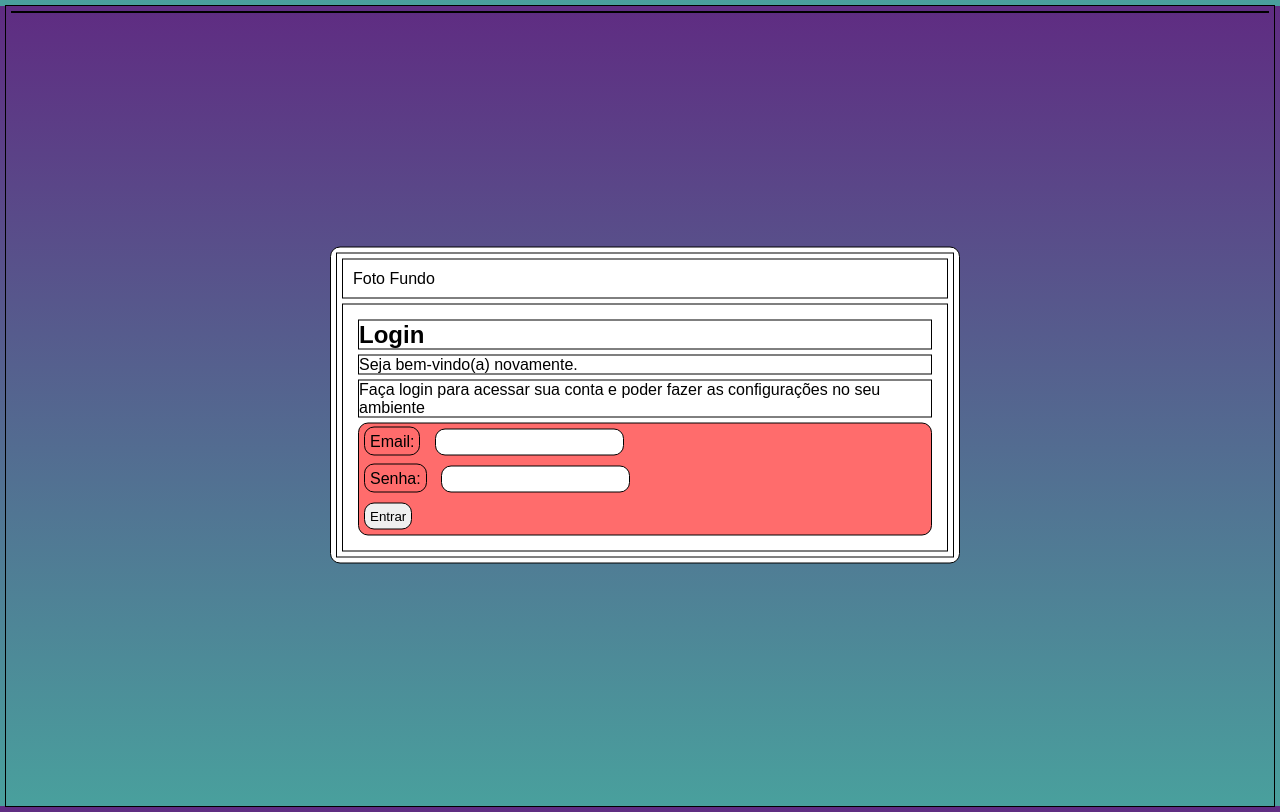
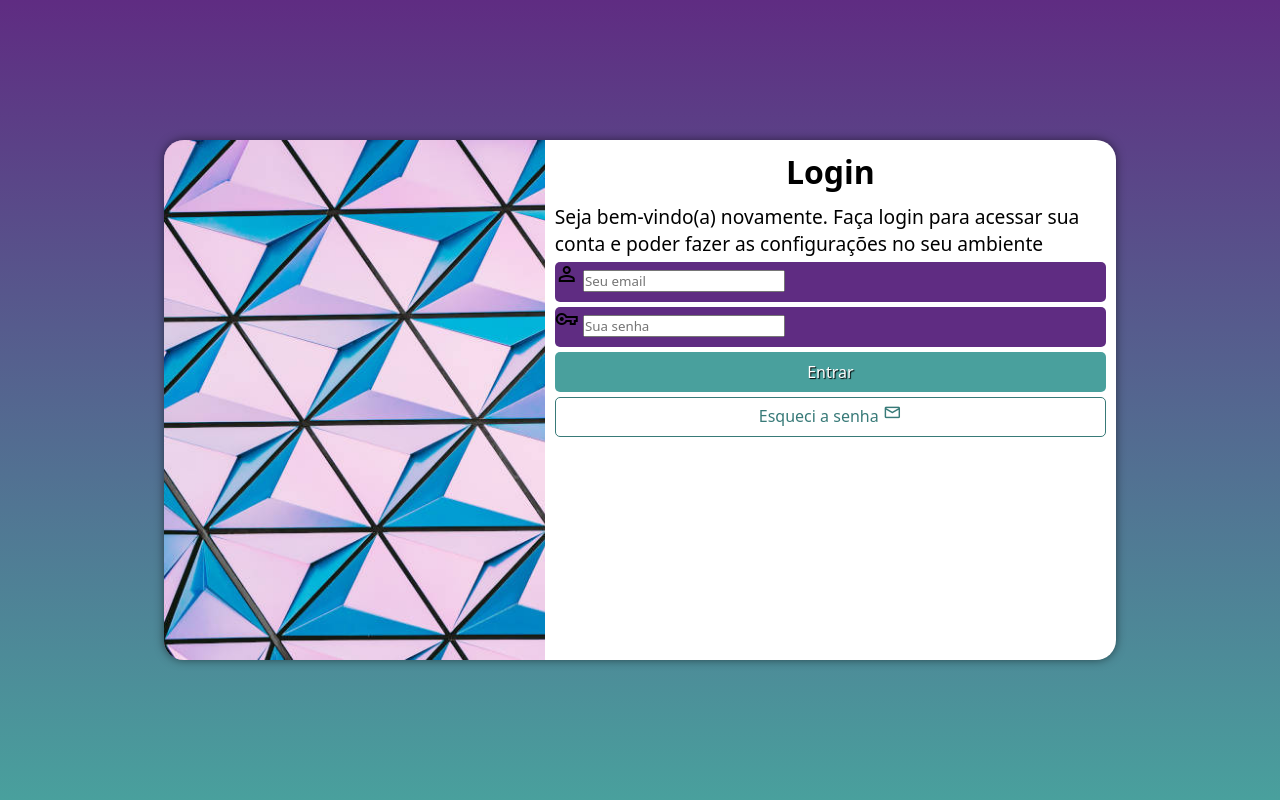
Before and after one commit to leonardodbc/projeto-login, a PHP site: page / in a window 1280 px wide. Run offline with PHP 8.4, Linux system fonts and the light colour scheme.

Commit message:
projeto login att

```diff
--- a/estilos/queries.css
+++ b/estilos/queries.css
@@ -0,0 +1,66 @@
+@charset "UTF-8";
+
+
+/* Tablets */
+@media screen and (min-width: 768px) and (max-width: 992px) {
+
+    body{
+        background-image: linear-gradient(to top, #49a09d, #5f2c82);
+    }
+
+    section#login {
+        width: 80vw;
+    }
+
+    section#login > div#imagem {
+        float: right;
+        width: 30%;
+        height: 100%;
+    }
+
+    section#login > div#formulario {
+        float: left;
+        width: 70%;
+        height: 100%;
+    }
+
+    div#formulario > h1 {
+        font-size: 1.5em;
+    }
+
+    div#formulario > p {
+        font-size: 1em;
+    }
+}
+
+/* Computadores e Telas grandes */
+@media screen and (min-width: 992px) {
+
+    body{
+        background-image: linear-gradient(to top, #49a09d, #5f2c82);
+    }
+
+    section#login {
+        width: 952px;
+    }
+
+    section#login > div#imagem {
+        float: left;
+        width: 40%;
+        height: 100%;
+    }
+
+    section#login > div#formulario {
+        float: right;
+        width: 60%;
+        height: 100%;
+    }
+
+    div#formulario > h1 {
+        font-size: 2em;
+    }
+
+    div#formulario > p {
+        font-size: 1.2em;
+    }
+}
--- a/estilos/style.css
+++ b/estilos/style.css
@@ -7,44 +7,107 @@
 */
 
 * {
-    border: 1px solid black;
-    font-family: Arial, Helvetica, sans-serif;
-    margin: 5px;
+    font-family: system-ui, -apple-system, BlinkMacSystemFont, 'Segoe UI', Roboto, Oxygen, Ubuntu, Cantarell, 'Open Sans', 'Helvetica Neue', sans-serif;
+    margin: 0px;
     padding: 0px;
+    box-sizing: border-box;
 }
 
-html {
-    height: 100%;
-}
-
-body {
-    background-image: linear-gradient(to top, #49a09d, #5f2c82);
+html, body {
+    background-color: #5f2c82;
+    height: 100vh;
+    width: 100vw;
 }
 
 main {
+    position: relative;
+    height: 100vh;
+    width: 100vw;
+}
+
+section#login {
     background-color: white;
-    border-radius: 10px;
+    width: 300px;
+    height: 520px;
+    border-radius: 20px;
+    box-shadow: 0px 0px 10px rgba(0, 0, 0, 0.5);
+    overflow: hidden;
+
     position: absolute;
     top: 50%;
     left: 50%;
     transform: translate(-50%, -50%);
+
+    transition: width 0.3s, height 0.3s;
+    transition-timing-function: ease;
 }
 
-div {
+section#login > div#imagem {
+    display: block;
+    background: #5f2c82 url(../imagens/fundo.jpg) no-repeat;
+    background-size: cover;
+    height: 200px;
+}
+
+section#login > div#formulario {
+    display: block;
     padding: 10px;
 }
 
-form {
-    border-radius: 10px;
-    background-color: rgb(255, 108, 108);
+div#formulario > h1 {
+    text-align: center;
+    margin-bottom: 10px;
 }
 
-label{
-    border-radius: 10px;
-    padding: 5px;
+div#formulario > p {
+    font-size: 0.8em;
 }
 
-input {
-    padding: 5px;
-    border-radius: 10px;
+form > div.campo {
+    display: block;
+    background-color: #5f2c82;
+    width: 100%;
+    height: 40px;
+    border-radius: 5px;
+    margin: 5px 0px;
 }
+
+form > input[type=submit] {
+    display: block;
+    width: 100%;
+    height: 40px;
+    background-color: #49a09d;
+    border: none;
+    border-radius: 5px;
+    color: white;
+    font-size: 1em;
+    text-shadow: 1px 1px 1px black;
+}
+
+form > input[type=submit]:hover {
+    background-color: #387a78;
+    cursor: pointer;
+}
+
+form > a.botao {
+    display: block;
+    width: 100%;
+    height: 40px;
+    background-color: white;
+    border: 1px solid #387a78;
+    border-radius: 5px;
+    text-decoration: none;
+    text-align: center;
+    color: #387a78;
+    font-size: 1em;
+    margin-top: 5px;
+    padding-top: 5px;
+}
+
+form > a.botao:hover {
+    background-color: #62d6d2;
+}
+
+form > a.botao > span {
+    font-size: 1.2em;
+}
--- a/index.html
+++ b/index.html
@@ -4,28 +4,29 @@
     <meta charset="UTF-8">
     <meta http-equiv="X-UA-Compatible" content="IE=edge">
     <meta name="viewport" content="width=device-width, initial-scale=1.0">
+    <link rel="stylesheet" href="https://fonts.googleapis.com/css2?family=Material+Symbols+Outlined:opsz,wght,FILL,GRAD@48,500,1,0" />
     <link rel="stylesheet" href="estilos/style.css">
     <link rel="stylesheet" href="estilos/queries.css">
     <title>Login</title>
 </head>
 <body>
     <main>
-        <section id="tela-login">
-            <div id="fundo">
-                Foto Fundo
-            </div>
+        <section id="login">
+            <div id="imagem"></div>
             <div id="formulario">
                 <h1>Login</h1>
-                <p>Seja bem-vindo(a) novamente.</p>
-                <p>Faça login para acessar sua conta e poder fazer as configurações no seu ambiente</p>
+                <p>Seja bem-vindo(a) novamente. Faça login para acessar sua conta e poder fazer as configurações no seu ambiente</p>
                 <form action="login.php" method="post">
-                    <label for="ilogin">Email:</label>
-                    <input type="email" name="login" id="ilogin" required>
-                    <br>
-                    <label for="isenha">Senha:</label>
-                    <input type="password" name="senha" id="isenha" required minlength="8">
-                    <br>
+                    <div class="campo">
+                        <label for="iemail"><span class="material-symbols-outlined">person</span></label>
+                        <input type="email" name="email" id="iemail" placeholder="Seu email" autocomplete="email" required>
+                    </div>
+                    <div class="campo">
+                        <label for="isenha"><span class="material-symbols-outlined">vpn_key</span></label>
+                        <input type="password" name="senha" id="isenha" placeholder="Sua senha" minlength="8" autocomplete="current-password" required>
+                    </div>
                     <input type="submit" value="Entrar">
+                    <a href="esqueci.html" class="botao">Esqueci a senha <span class="material-symbols-outlined">mail</span></a>
                 </form>
             </div>
         </section>
```
Also changed, not shown: imagens/fundo.jpg (added).
